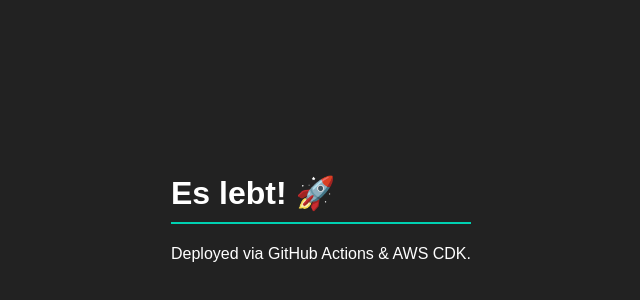
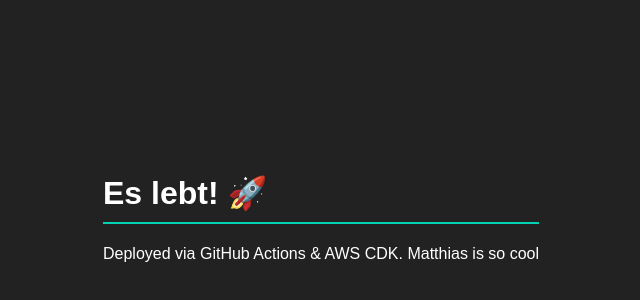
Before and after one commit to Gh0stbasta/mini-cdk-cicd-lab, a plain HTML site: page frontend/index.html in a window 1280 px wide. Shown: the part 192-492 px from the top of the page, without its empty margins (319-959 px from the left). Drawn offline with Linux system fonts and the light colour scheme.

Commit message:
coole Nummer

```diff
--- a/frontend/index.html
+++ b/frontend/index.html
@@ -12,7 +12,7 @@
 <body>
     <div>
         <h1>Es lebt! 🚀</h1>
-        <p>Deployed via GitHub Actions & AWS CDK.</p>
+        <p>Deployed via GitHub Actions & AWS CDK. Matthias is so cool</p>
     </div>
 </body>
 </html>
```
